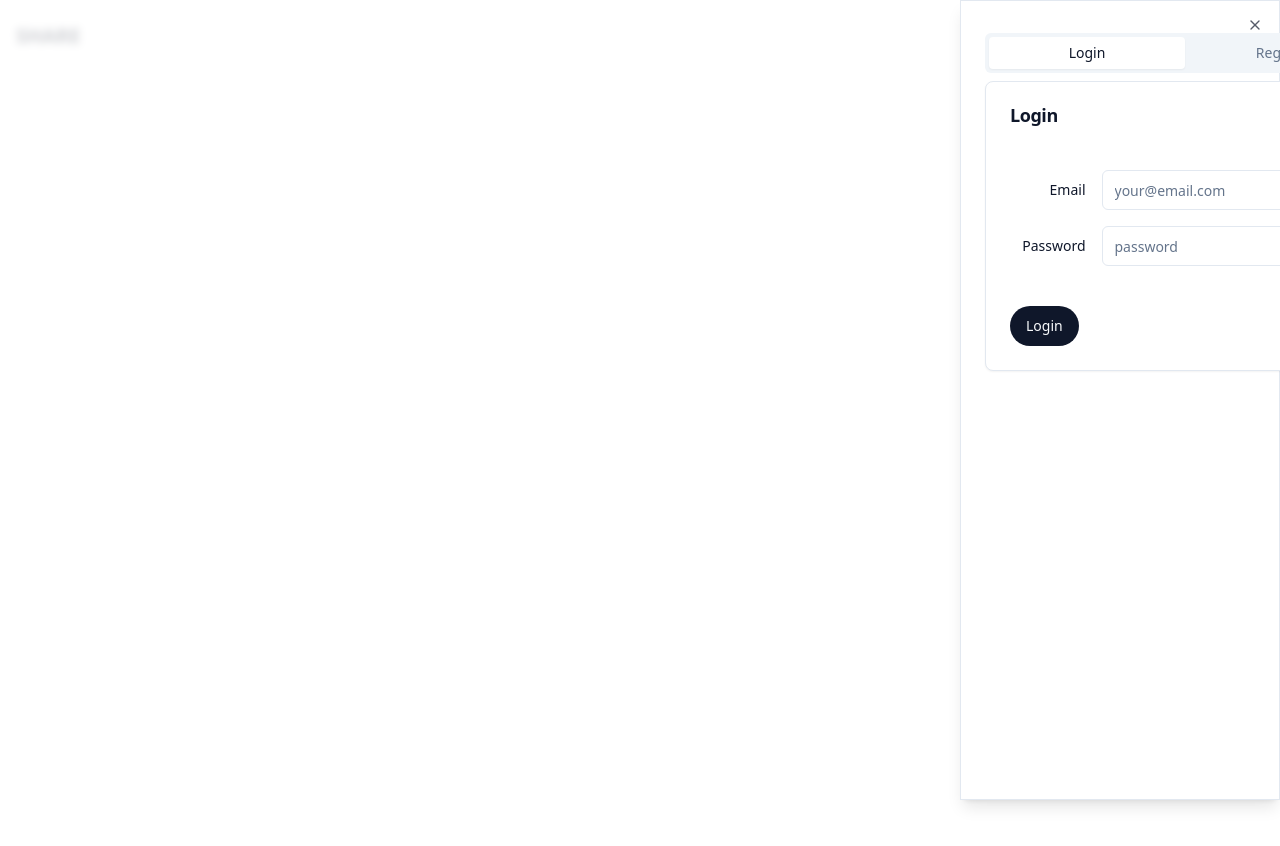
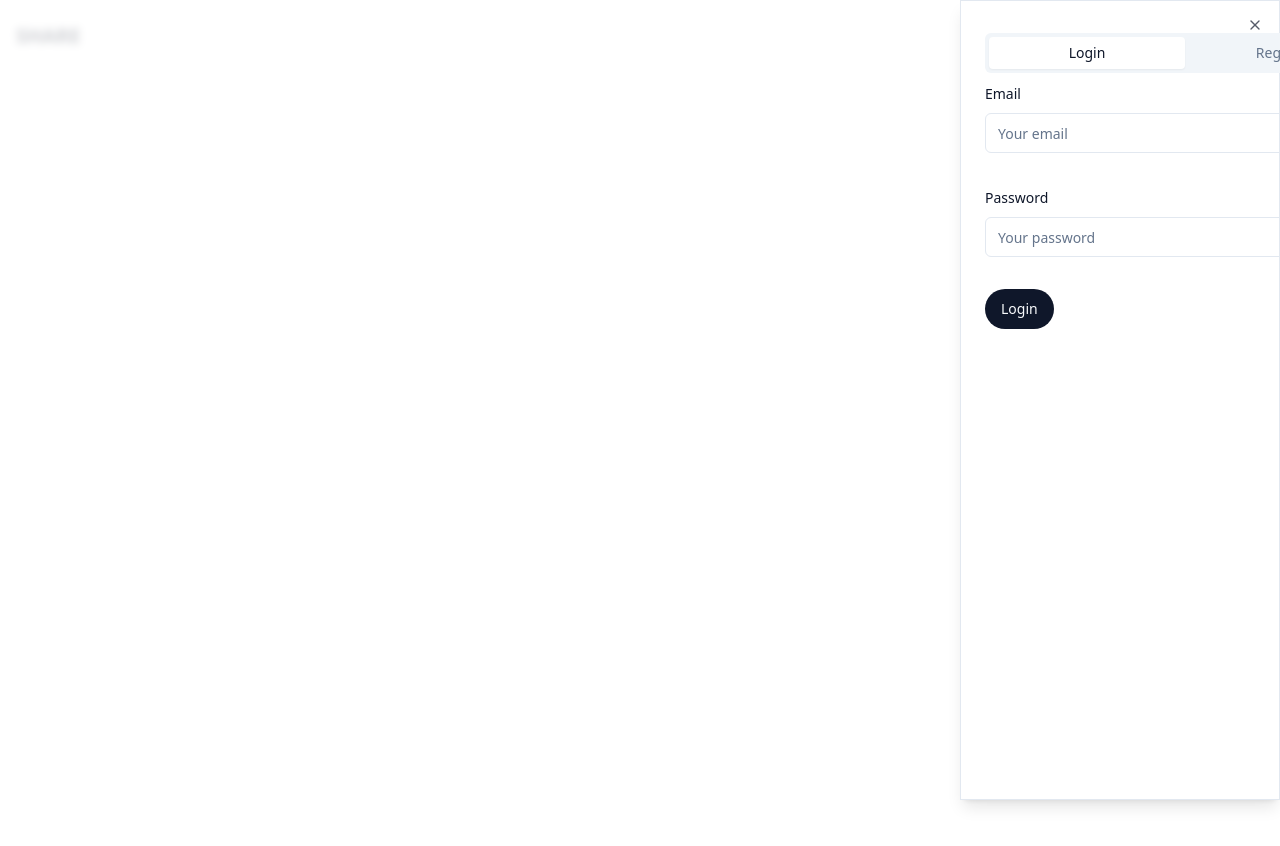
Before and after one commit to transonhy96/mono, a Next.js app in the folder packages/web/: page / in a window 1280 px wide. Both pictures are taken after a click on the button "Login". Shown: the top 846 px of the page. Built offline with nearby package versions, Linux system fonts and the light colour scheme.

Commit message:
feat(frontend): add react-hook-form

```diff
--- a/packages/web/components/Auth/Login.tsx
+++ b/packages/web/components/Auth/Login.tsx
@@ -1,51 +1,53 @@
+import { useForm } from "react-hook-form";
 import { Input } from "../ui/input";
-import { Label } from "../ui/label";
 import { Button } from "@/components/ui/button";
-import {
-  Card,
-  CardContent,
-  CardDescription,
-  CardFooter,
-  CardHeader,
-  CardTitle,
-} from "@/components/ui/card";
+
+import { z } from "zod";
+import { LoginSchema } from "./schemas/LoginSchema";
+import { zodResolver } from "@hookform/resolvers/zod"
+import { Form, FormControl, FormField, FormItem, FormLabel, FormMessage } from "../ui/form";
 const Login = () => {
+
+  const form = useForm<z.infer<typeof LoginSchema>>({
+    resolver: zodResolver(LoginSchema),
+  });
+  function onSubmit(values: z.infer<typeof LoginSchema>) {
+
+    console.log(values)
+  }
+
   return (
-    <Card>
-      <CardHeader>
-        <CardTitle>Login</CardTitle>
-        <CardDescription></CardDescription>
-      </CardHeader>
-      <CardContent className="space-y-2">
-        <div className="grid gap-4 py-4">
-          <div className="grid grid-cols-4 items-center gap-4">
-            <Label htmlFor="email" className="text-right">
-              Email
-            </Label>
-            <Input
-              id="email"
-              placeholder="your@email.com"
-              type="email"
-              className="col-span-3"
-            />
-          </div>
-          <div className="grid grid-cols-4 items-center gap-4">
-            <Label htmlFor="password" className="text-right">
-              Password
-            </Label>
-            <Input
-              id="password"
-              placeholder="password"
-              type="password"
-              className="col-span-3"
-            />
-          </div>
-        </div>
-      </CardContent>
-      <CardFooter>
-        <Button className="">Login</Button>
-      </CardFooter>
-    </Card>
+    <Form {...form}>
+      <form onSubmit={form.handleSubmit(onSubmit)} className="space-y-8">
+        <FormField
+          control={form.control}
+          name="email"
+          render={({ field }) => (
+            <FormItem>
+              <FormLabel>Email</FormLabel>
+              <FormControl>
+                <Input type="email" placeholder="Your email" {...field} />
+              </FormControl>
+              <FormMessage />
+            </FormItem>
+          )}
+        />
+        <FormField
+          control={form.control}
+          name="password"
+          render={({ field }) => (
+            <FormItem>
+              <FormLabel>Password</FormLabel>
+              <FormControl>
+                <Input type="password" placeholder="Your password" {...field} />
+              </FormControl>
+              <FormMessage />
+            </FormItem>
+          )}
+        />
+        <Button type="submit">Login</Button>
+      </form>
+    </Form>
   );
 };
 export default Login;
--- a/packages/web/components/Auth/Register.tsx
+++ b/packages/web/components/Auth/Register.tsx
@@ -1,62 +1,64 @@
+import { useForm } from "react-hook-form";
 import { Input } from "../ui/input";
-import { Label } from "../ui/label";
 import { Button } from "@/components/ui/button";
-import {
-  Card,
-  CardContent,
-  CardDescription,
-  CardFooter,
-  CardHeader,
-  CardTitle,
-} from "@/components/ui/card";
+
+import { z } from "zod";
+import { RegisterSchema } from "./schemas/RegisterSchema";
+import { zodResolver } from "@hookform/resolvers/zod"
+import { Form, FormControl, FormField, FormItem, FormLabel, FormMessage } from "../ui/form";
 const Register = () => {
+  const form = useForm<z.infer<typeof RegisterSchema>>({
+    resolver: zodResolver(RegisterSchema),
+  });
+  function onSubmit(values: z.infer<typeof RegisterSchema>) {
+
+    console.log(values)
+  }
   return (
-    <Card>
-      <CardHeader>
-        <CardTitle>Register</CardTitle>
-        <CardDescription></CardDescription>
-      </CardHeader>
-      <CardContent className="space-y-2">
-        <div className="grid gap-4 py-4">
-          <div className="grid grid-cols-4 items-center gap-4">
-            <Label htmlFor="email" className="text-right">
-              Email
-            </Label>
-            <Input
-              id="email"
-              placeholder="your@email.com"
-              type="email"
-              className="col-span-3"
-            />
-          </div>
-          <div className="grid grid-cols-4 items-center gap-4">
-            <Label htmlFor="password" className="text-right">
-              Password
-            </Label>
-            <Input
-              id="password"
-              placeholder="password"
-              type="password"
-              className="col-span-3"
-            />
-          </div>
-          <div className="grid grid-cols-4 items-center gap-4">
-            <Label htmlFor="password-re" className="text-right">
-              Reenter password
-            </Label>
-            <Input
-              id="password-re"
-              placeholder="Reenter your password"
-              type="password"
-              className="col-span-3"
-            />
-          </div>
-        </div>
-      </CardContent>
-      <CardFooter>
-        <Button className="">Register</Button>
-      </CardFooter>
-    </Card>
+    <Form {...form}>
+      <form onSubmit={form.handleSubmit(onSubmit)} className="space-y-8">
+        <FormField
+          control={form.control}
+          name="email"
+          render={({ field }) => (
+            <FormItem>
+              <FormLabel>Email</FormLabel>
+              <FormControl>
+                <Input type="email" placeholder="Your email" {...field} />
+              </FormControl>
+              <FormMessage />
+            </FormItem>
+          )}
+        />
+        <FormField
+          control={form.control}
+          name="password"
+          render={({ field }) => (
+            <FormItem>
+              <FormLabel>Password</FormLabel>
+              <FormControl>
+                <Input type="password" placeholder="Your password" {...field} />
+              </FormControl>
+              <FormMessage />
+            </FormItem>
+          )}
+        />
+        <FormField
+          control={form.control}
+          name="reenter"
+          render={({ field }) => (
+            <FormItem>
+              <FormLabel>Password</FormLabel>
+              <FormControl>
+                <Input type="password" placeholder="Reenter your password" {...field} />
+              </FormControl>
+              <FormMessage />
+            </FormItem>
+          )}
+        />
+        <Button type="submit">Register</Button>
+      </form>
+    </Form>
   );
 };
 export default Register;
--- /dev/null
+++ b/packages/web/components/Auth/schemas/LoginSchema.ts
@@ -0,0 +1,7 @@
+"use client"
+import * as z from "zod"
+
+export const LoginSchema = z.object({
+  email: z.string().email("Please enter a valid email").min(1,"Please provide your email to continue"),
+  password:z.string().min(1,"Password is missing")
+})
--- /dev/null
+++ b/packages/web/components/Auth/schemas/RegisterSchema.ts
@@ -0,0 +1,11 @@
+"use client"
+import * as z from "zod"
+
+export const RegisterSchema = z.object({
+    email: z.string().email("Please enter a valid email").min(1,"Please provide your email to continue"),
+    password:z.string().min(1,"Password is missing"),
+    reenter:z.string().min(1,"Missing reenter password")
+}).refine((data) => data.password === data.reenter, {
+    message: "Passwords do not match",
+    path: ["reenter"],
+});
--- a/packages/web/components/Navbar.tsx
+++ b/packages/web/components/Navbar.tsx
@@ -1,9 +1,10 @@
+"use client";
 import { Auth } from "./Auth";
 import ThemeSwitcher from "./ThemeSwitcher";
 
 export const Navbar = () => {
   return (
-    <header className="flex flex-wrap sm:justify-start sm:flex-nowrap z-50 w-full bg-white text-sm py-4 dark:bg-gray-800">
+    <header className="flex z-50 flex-wrap py-4 w-full text-sm bg-white sm:justify-start sm:flex-nowrap dark:bg-gray-800">
       <nav
         className="max-w-[85rem] w-full mx-auto px-4 sm:flex sm:items-center sm:justify-between"
         aria-label="Global"
@@ -11,7 +12,7 @@ export const Navbar = () => {
         <a className="flex-none text-xl font-semibold dark:text-white" href="#">
           SHARE
         </a>
-        <div className="flex flex-row items-center gap-5 mt-5 sm:justify-end sm:mt-0 sm:pl-5">
+        <div className="flex flex-row gap-5 items-center mt-5 sm:justify-end sm:mt-0 sm:pl-5">
           <div className="font-medium text-blue-500">
             <Auth></Auth>
           </div>
--- a/packages/web/components/ThemeSwitcher/index.tsx
+++ b/packages/web/components/ThemeSwitcher/index.tsx
@@ -5,13 +5,43 @@ import { useTheme } from "next-themes";
 const ThemeSwitcher = () => {
   const { systemTheme, theme, setTheme } = useTheme();
   const currentTheme = theme === "system" ? systemTheme : theme;
-
+  console.log({currentTheme})
   return (
     <button
       onClick={() => (theme == "dark" ? setTheme("light") : setTheme("dark"))}
-      className="bg-gray-800 dark:bg-gray-50 hover:bg-gray-600 dark:hover:bg-gray-300 transition-all duration-100 text-white dark:text-gray-800 px-8 py-2 text-2xl md:text-4xl rounded-lg absolute bottom-32"
+      id="theme-toggle"
+      type="button"
+      className="text-gray-500 dark:text-gray-400 hover:bg-gray-100 dark:hover:bg-gray-700 focus:outline-none focus:ring-4 focus:ring-gray-200 dark:focus:ring-gray-700 rounded-lg text-sm p-2.5 transition-all ease-in-out duration-700"
     >
-      Toggle Mode
+      {
+        currentTheme === 'light' ?
+        <svg
+        id="theme-toggle-dark-icon"
+        className="w-5 h-5"
+        fill="currentColor"
+        viewBox="0 0 20 20"
+        xmlns="http://www.w3.org/2000/svg"
+      >
+        <path
+          d="M17.293 13.293A8 8 0 016.707 2.707a8.001 8.001 0 1010.586 10.586z"
+        ></path>
+      </svg>
+      :
+      <svg
+        id="theme-toggle-light-icon"
+        className="w-5 h-5"
+        fill="currentColor"
+        viewBox="0 0 20 20"
+        xmlns="http://www.w3.org/2000/svg"
+      >
+        <path
+          d="M10 2a1 1 0 011 1v1a1 1 0 11-2 0V3a1 1 0 011-1zm4 8a4 4 0 11-8 0 4 4 0 018 0zm-.464 4.95l.707.707a1 1 0 001.414-1.414l-.707-.707a1 1 0 00-1.414 1.414zm2.12-10.607a1 1 0 010 1.414l-.706.707a1 1 0 11-1.414-1.414l.707-.707a1 1 0 011.414 0zM17 11a1 1 0 100-2h-1a1 1 0 100 2h1zm-7 4a1 1 0 011 1v1a1 1 0 11-2 0v-1a1 1 0 011-1zM5.05 6.464A1 1 0 106.465 5.05l-.708-.707a1 1 0 00-1.414 1.414l.707.707zm1.414 8.486l-.707.707a1 1 0 01-1.414-1.414l.707-.707a1 1 0 011.414 1.414zM4 11a1 1 0 100-2H3a1 1 0 000 2h1z"
+          fillRule="evenodd"
+          clipRule="evenodd"
+        ></path>
+      </svg>
+      }
+
     </button>
   );
 };
--- /dev/null
+++ b/packages/web/components/ui/form.tsx
@@ -0,0 +1,176 @@
+import * as React from "react"
+import * as LabelPrimitive from "@radix-ui/react-label"
+import { Slot } from "@radix-ui/react-slot"
+import {
+  Controller,
+  ControllerProps,
+  FieldPath,
+  FieldValues,
+  FormProvider,
+  useFormContext,
+} from "react-hook-form"
+
+import { cn } from "@/lib/utils"
+import { Label } from "@/components/ui/label"
+
+const Form = FormProvider
+
+type FormFieldContextValue<
+  TFieldValues extends FieldValues = FieldValues,
+  TName extends FieldPath<TFieldValues> = FieldPath<TFieldValues>
+> = {
+  name: TName
+}
+
+const FormFieldContext = React.createContext<FormFieldContextValue>(
+  {} as FormFieldContextValue
+)
+
+const FormField = <
+  TFieldValues extends FieldValues = FieldValues,
+  TName extends FieldPath<TFieldValues> = FieldPath<TFieldValues>
+>({
+  ...props
+}: ControllerProps<TFieldValues, TName>) => {
+  return (
+    <FormFieldContext.Provider value={{ name: props.name }}>
+      <Controller {...props} />
+    </FormFieldContext.Provider>
+  )
+}
+
+const useFormField = () => {
+  const fieldContext = React.useContext(FormFieldContext)
+  const itemContext = React.useContext(FormItemContext)
+  const { getFieldState, formState } = useFormContext()
+
+  const fieldState = getFieldState(fieldContext.name, formState)
+
+  if (!fieldContext) {
+    throw new Error("useFormField should be used within <FormField>")
+  }
+
+  const { id } = itemContext
+
+  return {
+    id,
+    name: fieldContext.name,
+    formItemId: `${id}-form-item`,
+    formDescriptionId: `${id}-form-item-description`,
+    formMessageId: `${id}-form-item-message`,
+    ...fieldState,
+  }
+}
+
+type FormItemContextValue = {
+  id: string
+}
+
+const FormItemContext = React.createContext<FormItemContextValue>(
+  {} as FormItemContextValue
+)
+
+const FormItem = React.forwardRef<
+  HTMLDivElement,
+  React.HTMLAttributes<HTMLDivElement>
+>(({ className, ...props }, ref) => {
+  const id = React.useId()
+
+  return (
+    <FormItemContext.Provider value={{ id }}>
+      <div ref={ref} className={cn("space-y-2", className)} {...props} />
+    </FormItemContext.Provider>
+  )
+})
+FormItem.displayName = "FormItem"
+
+const FormLabel = React.forwardRef<
+  React.ElementRef<typeof LabelPrimitive.Root>,
+  React.ComponentPropsWithoutRef<typeof LabelPrimitive.Root>
+>(({ className, ...props }, ref) => {
+  const { error, formItemId } = useFormField()
+
+  return (
+    <Label
+      ref={ref}
+      className={cn(error && "text-destructive", className)}
+      htmlFor={formItemId}
+      {...props}
+    />
+  )
+})
+FormLabel.displayName = "FormLabel"
+
+const FormControl = React.forwardRef<
+  React.ElementRef<typeof Slot>,
+  React.ComponentPropsWithoutRef<typeof Slot>
+>(({ ...props }, ref) => {
+  const { error, formItemId, formDescriptionId, formMessageId } = useFormField()
+
+  return (
+    <Slot
+      ref={ref}
+      id={formItemId}
+      aria-describedby={
+        !error
+          ? `${formDescriptionId}`
+          : `${formDescriptionId} ${formMessageId}`
+      }
+      aria-invalid={!!error}
+      {...props}
+    />
+  )
+})
+FormControl.displayName = "FormControl"
+
+const FormDescription = React.forwardRef<
+  HTMLParagraphElement,
+  React.HTMLAttributes<HTMLParagraphElement>
+>(({ className, ...props }, ref) => {
+  const { formDescriptionId } = useFormField()
+
+  return (
+    <p
+      ref={ref}
+      id={formDescriptionId}
+      className={cn("text-sm text-muted-foreground", className)}
+      {...props}
+    />
+  )
+})
+FormDescription.displayName = "FormDescription"
+
+const FormMessage = React.forwardRef<
+  HTMLParagraphElement,
+  React.HTMLAttributes<HTMLParagraphElement>
+>(({ className, children, ...props }, ref) => {
+  const { error, formMessageId } = useFormField()
+  const body = error ? String(error?.message) : children
+
+  if (!body) {
+    return null
+  }
+
+  return (
+    <p
+      ref={ref}
+      id={formMessageId}
+      className={cn("text-sm font-medium text-destructive", className)}
+      {...props}
+    >
+      {body}
+    </p>
+  )
+})
+FormMessage.displayName = "FormMessage"
+
+export {
+  useFormField,
+  Form,
+  FormItem,
+  FormLabel,
+  FormControl,
+  FormDescription,
+  FormMessage,
+  FormField,
+}
--- a/packages/web/package.json
+++ b/packages/web/package.json
@@ -9,6 +9,7 @@
     "lint": "next lint"
   },
   "dependencies": {
+    "@hookform/resolvers": "^3.1.1",
     "@radix-ui/react-avatar": "^1.0.3",
     "@radix-ui/react-dialog": "^1.0.4",
     "@radix-ui/react-label": "^2.0.2",
@@ -28,10 +29,12 @@
     "postcss": "8.4.24",
     "react": "18.2.0",
     "react-dom": "18.2.0",
+    "react-hook-form": "^7.44.3",
     "tailwind-merge": "^1.13.1",
     "tailwindcss": "3.3.2",
     "tailwindcss-animate": "^1.0.6",
-    "typescript": "5.1.3"
+    "typescript": "5.1.3",
+    "zod": "^3.21.4"
   },
   "devDependencies": {
     "next-themes": "^0.2.1"
```
Also changed, not shown: 1 other file (tests, documents, lock files or other folders).
